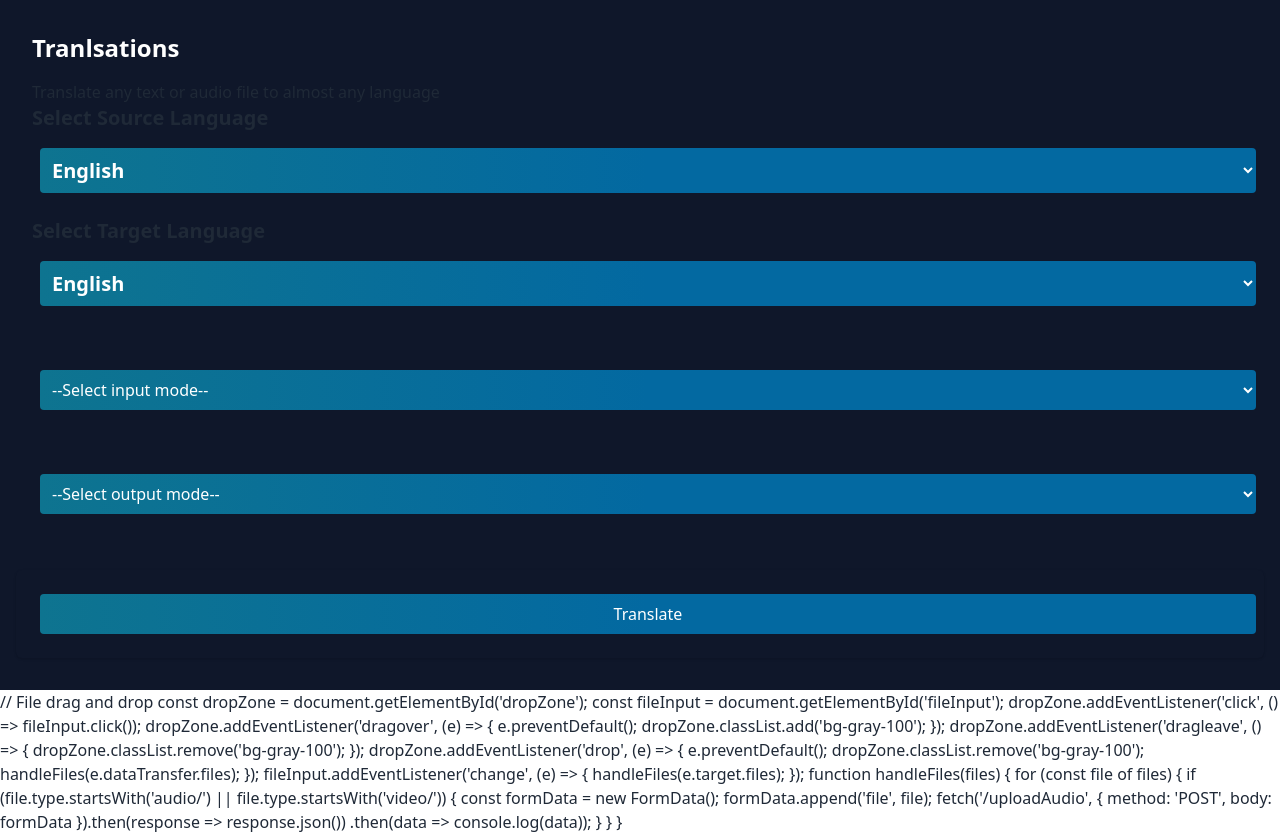
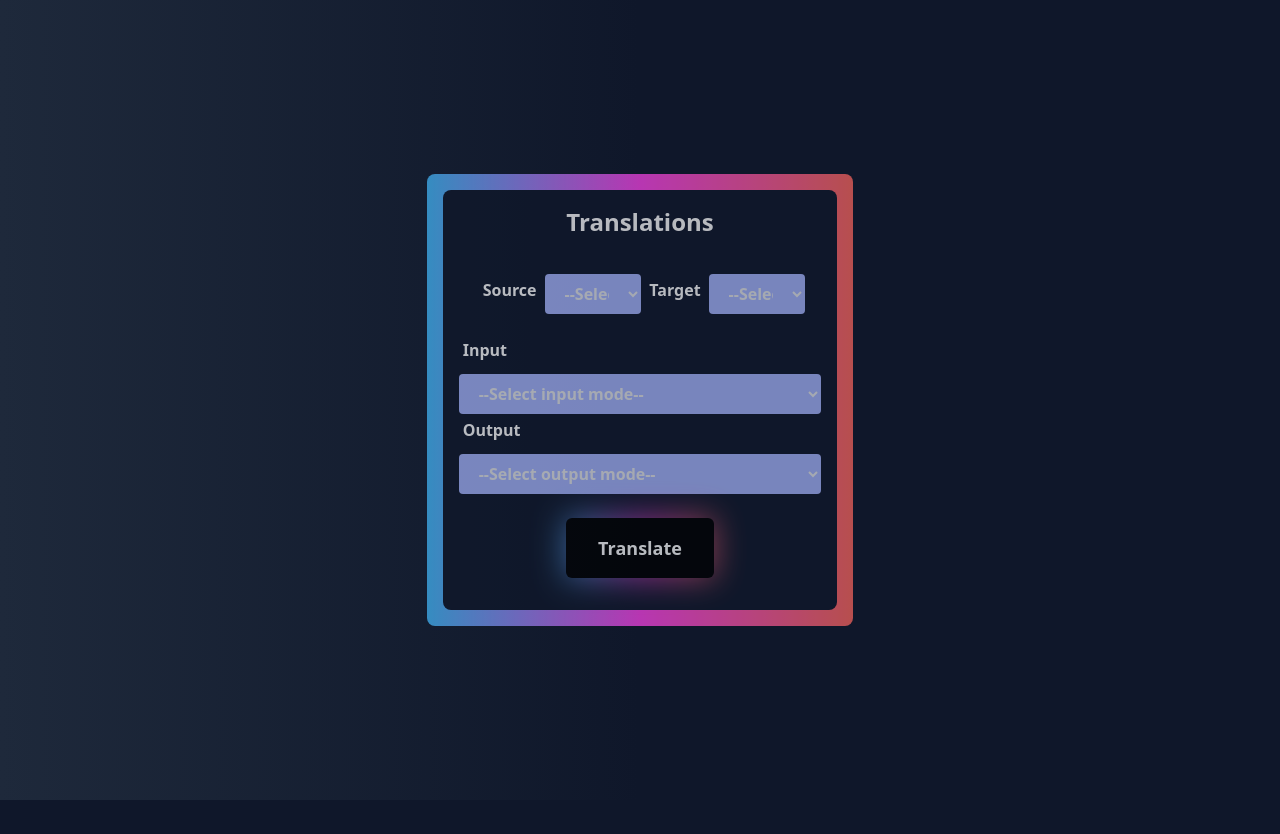
Before and after one commit to syn-ai/translation-inference, a FastAPI app: page / in a window 1280 px wide. After the commit the page ends 800 px from the top, so only its background shows below. Run offline with FastAPI, Linux system fonts and the light colour scheme; some libraries are stand-ins or nearby versions.

Commit message:
feat: updated styling

```diff
--- a/frontend/routes/language_route.py
+++ b/frontend/routes/language_route.py
@@ -15,7 +15,19 @@
 ]
 
 TARGET_LANGUAGES = [
+    "--Select Language--",
     "English",
+    "Cantonese",
+    "French",
+    "German",
+    "Hindi",
+    "Italian",
+    "Japanese",
+    "Korean",
+    "Mandarin Chinese",
+    "Russian",
+    "Spanish",
+    "---",
     "Afrikaans",
     "Amharic",
     "Armenian",
@@ -27,7 +39,6 @@
     "Bosnian",
     "Bulgarian",
     "Burmese",
-    "Cantonese",
     "Catalan",
     "Cebuano",
     "Central",
@@ -39,29 +50,23 @@
     "Egyptian Arabic",
     "Estonian",
     "Finnish",
-    "French",
     "Galician",
     "Ganda",
     "Georgian",
-    "German",
     "Gujarati",
     "Halh Mongolian",
     "Hebrew",
-    "Hindi",
     "Hungarian",
     "Icelandic",
     "Igbo",
     "Indonesian",
     "Irish",
-    "Italian",
-    "Japanese",
     "Javanese",
     "Kabuverdianu",
     "Kamba",
     "Kannada",
     "Kazakh",
     "Khmer",
-    "Korean",
     "Kyrgyz",
     "Lao",
     "Lithuanian",
@@ -71,7 +76,6 @@
     "Maithili",
     "Malayalam",
     "Maltese",
-    "Mandarin Chinese",
     "Mandarin Chinese Hant",
     "Marathi",
     "Meitei",
@@ -90,7 +94,6 @@
     "Portuguese",
     "Punjabi",
     "Romanian",
-    "Russian",
     "Serbian",
     "Shona",
     "Sindhi",
@@ -98,7 +101,6 @@
     "Slovenian",
     "Somali",
     "Southern Pashto",
-    "Spanish",
     "Standard Latvian",
     "Standard Malay",
     "Swahili",
@@ -124,10 +126,6 @@
 async def get_languages(request: Request):
     lines = []
     for option in TARGET_LANGUAGES:
-        lines.append(f"<option value=\"{option}\">{option}</option>")
+        lines.append(f'<option class="block bg-cyan-200 hover:bg-cyan-400 dark:hover:bg-cyan-700 dark:bg-cyan-600 px-4 py-2 rounded-t whitespace-no-wrap" value=\"{option}\">{option}</option>')
 
     return {"target_languages": "\n".join(lines)}
-
-@router.get("/tasks")
-async def get_task_string(request: Request):
-    return {"task": task}
--- a/templates/components/dropZone.html
+++ b/templates/components/dropZone.html
@@ -1,5 +1,4 @@
 {% block dropZone %}
-<section class="font-semibold text-xl">
     <h2>Drop File</h2>
     <div id="dropZone"
          class="border-2 border-gray-300 p-4 border-dashed rounded-lg text-center">
@@ -11,5 +10,4 @@
                accept=".mp3,.wav,.mkv,.mp4,.txt"
                multiple>
     </div>
-</section>
 {% endblock %}
--- a/templates/components/inputModeDropdown.html
+++ b/templates/components/inputModeDropdown.html
@@ -1,10 +1,10 @@
 {% block inputModeDropdown %}
   <!-- Middle Column -->
   <select id="inputModeOptions" name="inputModeOptions"
-  class="bg-gradient-to-r from-cyan-700 via-cyan-800 via-emerald-800 via-sky-700 to-sky-700 m-2 p-2 rounded w-full text-white"
+ class="inline-flex items-center bg-indigo-300 hover:bg-indigo-400 dark:bg-indigo-500 px-4 py-2 rounded w-full font-semibold text-gray-200 dark:text-white"
   hx-get="/inputModeOptions" hx-trigger="change" hx-target="#inputContent">
-<option value="">--Select input mode--</option>
-<option value="text">Text</option>
-<option value="audio">Audio</option>
+<option class="block bg-indigo-200 hover:bg-indigo-400 dark:hover:bg-indigo-500 dark:bg-indigo-600 px-4 py-2 rounded-t whitespace-no-wrap"  value="">--Select input mode--</option>
+<option class="block bg-indigo-200 hover:bg-indigo-400 dark:hover:bg-indigo-500 dark:bg-indigo-600 px-4 py-2 whitespace-no-wrap" value="text">Text</option>
+<option class="block bg-indigo-200 hover:bg-indigo-400 dark:hover:bg-indigo-500 dark:bg-indigo-600 px-4 py-2 rounded-b whitespace-no-wrap" value="audio">Audio</option>
 </select>
 {% endblock %}
--- a/templates/components/outputModeDropdown.html
+++ b/templates/components/outputModeDropdown.html
@@ -1,10 +1,10 @@
 {% block outputModeDropdown %}
   <!-- Middle Column -->
   <select id="outputModeOptions" name="outputModeOptions"
-  class="bg-gradient-to-r from-cyan-700 via-cyan-800 via-emerald-800 via-sky-700 to-sky-700 m-2 p-2 rounded w-full text-white"
+      class="inline-flex items-center bg-indigo-300 hover:bg-indigo-400 dark:bg-indigo-500 px-4 py-2 rounded w-full font-semibold text-gray-200 dark:text-white"
   hx-get="/outputModeOptions" hx-trigger="change" hx-target="#outputContent">
-<option value="">--Select output mode--</option>
-<option value="text">Text</option>
-<option value="audio">Audio</option>
+<option class="block bg-indigo-200 hover:bg-indigo-400 dark:hover:bg-indigo-500 dark:bg-indigo-600 px-4 py-2 rounded-t whitespace-no-wrap" value="">--Select output mode--</option>
+<option class="block bg-indigo-200 hover:bg-indigo-400 dark:hover:bg-indigo-500 dark:bg-indigo-600 px-4 py-2 whitespace-no-wrap"value="text">Text</option>
+<option class="block bg-indigo-200 hover:bg-indigo-400 dark:hover:bg-indigo-500 dark:bg-indigo-600 px-4 py-2 rounded-b whitespace-no-wrap"value="audio">Audio</option>
 </select>
 {% endblock %}
--- a/templates/components/sourceLanguageDropdown.html
+++ b/templates/components/sourceLanguageDropdown.html
@@ -1,18 +1,8 @@
 {% block sourceLanguageDropdown %}
-  <!-- Middle Column -->
-  <section class="font-semibold text-xl">
-    <div class="space-x-2">
-      <select id="sourceLanguageOptions"
-      class="bg-gradient-to-r from-cyan-700 via-cyan-800 via-emerald-800 via-sky-700 to-sky-700 m-2 p-2 rounded w-full text-white"
-      hx-get="/languages"
-      hx-trigger="load"
-      hx-target="#sourceLanguageOptions"
-      default="English"
-      value=""
-      >
-        <option value="">Select Source Lanaguage</option>
-        <!-- Options will be injected here -->
-      </select>
-      </div>
-  </section>
+<select id="sourceLanguageOptions"
+  class="inline-flex items-center bg-indigo-300 hover:bg-indigo-400 dark:bg-indigo-500 px-4 py-2 rounded w-full font-semibold text-gray-200 dark:text-white"
+  hx-get="/languages" hx-trigger="load" hx-target="#sourceLanguageOptions" default="English" value="">
+  <option value="">Select Source Lanaguage</option>
+  <!-- Options will be injected here -->
+</select>
 {% endblock %}
--- a/templates/components/targetLanguageDropdown.html
+++ b/templates/components/targetLanguageDropdown.html
@@ -1,16 +1,11 @@
 {% block targetLanguageDropdown %}
-  <!-- Middle Column -->
-  <section class="font-semibold text-xl">
-    <div class="space-x-2">
       <select
       id="targetLanguageOptions"
-      class="bg-gradient-to-r from-cyan-700 via-cyan-800 via-emerald-800 via-sky-700 to-sky-700 m-2 p-2 rounded w-full text-white"
+      class="inline-flex items-center bg-indigo-300 hover:bg-indigo-400 dark:bg-indigo-500 px-4 py-2 rounded w-full font-semibold text-gray-200 dark:text-white"
       hx-get="/languages"
       hx-trigger="load"
       hx-target="#targetLanguageOptions">
-        <option value="">Select targe lanaguage</option>
+        <option value="">Select target lanaguage</option>
         <!-- Options will be injected here -->
       </select>
-      </div>
-  </section>
 {% endblock %}
--- a/templates/components/translateButton.html
+++ b/templates/components/translateButton.html
@@ -1,14 +1,16 @@
 {% block translateButton %}
-  <section class="bg-slate-900 shadow rounded-md w-full">
-    <div class="mt-4 p-4 rounded-md w-full spacey-y-2">
-      <button
-      id="translateButton"
-      class="bg-gradient-to-r from-cyan-700 via-cyan-800 via-emerald-800 via-sky-700 to-sky-700 m-2 p-2 rounded w-full text-white">
-      <!--hx-post="/translate"
-      hx-trigger="click"
-      hx-include="#textInputArea, #inputModeOptions, #outputModeOptions, #sourceLanguageOptions, #targetLanguageOptions"
-      hx-target="#outputContent">-->
-      Translate</button>
+<div class="w-full container">
+  <div class="flex flex-wrap justify-evenly content-center bg-slate-900">
+      <div class="inline-flex relative group">
+    <div
+    class="absolute -inset-px group-hover:-inset-1 bg-gradient-to-r from-[#44BCFF] via-[#FF44EC] to-[#FF675E] opacity-70 group-hover:opacity-100 blur-lg transitiona-all animate-tilt duration-1000 group-hover:duration-200">
     </div>
-  </section>
+      <button id="translateButton"
+        href="#translateButton" title="Translate"
+        class="inline-flex relative justify-center items-center bg-black px-8 py-4 rounded-md font-bold font-pj text-lg text-white transition-all duration-200 focus:outline-none focus:ring-2 focus:ring-offset-2 focus:ring-gray-900"
+        role="button">Translate
+  </button>
+      </div>
+  </div>
+</div>
 {% endblock %}
--- a/templates/main.html
+++ b/templates/main.html
@@ -1,60 +1,46 @@
 <!-- component_library/templates/components/audio_chat.html -->
 {% extends "shared/_base.html" %}
 {% block content %}
-    <div class="flex flex-col justify-center bg-slate-900 p-4">
-        <div class="col-span-4 mx-auto p-4 container">
-            <div class="mb-4">
-                <h1 class="mb-4 font-bold text-2xl text-white">Tranlsations</h1>
-                <p>Translate any text or audio file to almost any language</p>
-                <div class="mb-4">
-                    <div id="sourceLanguageDropdown" class="mb-4">
-                        <h2 class="mb-2 font-semibold text-xl">Select Source Language</h2>
+<div class="flex flex-wrap justify-evenly content-center bg-slate-900 p-4 rounded-lg w-full h-full">
+    <h1 class="flex flex-col justify-center mb-4 font-bold text-2xl text-white item">Translations</h1>
+    <div class="flex justify-center items-center mx-auto p-4 rounded-sm w-full container">
+        <p class="mb-2 p-2 w-1/4 text-l text-white"><b>Source</b></p>
         {% block sourceLanguageDropdown %}
         {% include "components/sourceLanguageDropdown.html" %}
         {% endblock %}
-                    </div>
-                    <div id="targetLanguageDropdown" class="mb-4">
-                        <h2 class="mb-2 font-semibold text-xl">Select Target Language</h2>
+        <p class="mb-2 p-2 w-1/4 text-l text-white"><b>Target</b></p>
         {% block targetLangaugeDropdown %}
         {% include "components/targetLanguageDropdown.html" %}
         {% endblock %}
     </div>
-                </div>
-            </div>
-        </div>
-        <div class="flex flex-col justify-center bg-slate-900">
-            <div class="col-span-4 mx-auto p-4 container">
-                <div id="inputContainer" class="mb-4">
-                    <div class="mb-4">
+    <div id="inputContainer" class="flex flex-col justify-center mb-2 w-full">
+        <p class="mb-2 p-1 text-l text-white"><b>Input</b></p>
         {% block inputModeDropdown %}
         {% include "components/inputModeDropdown.html" %}
         {% endblock %}
-                    </div>
         {% block inputContent %}
         {% include "components/inputContent.html" %}
         {% endblock %}
-                </div>
-            </div>
-            <div class="col-span-8 mx-auto p-4 w-full container">
-                <div id="outputContainer" class="mb-4">
-                    <div class="mb-4">
+        <div id="outputContainer" class="flex flex-col justify-center mb-2 w-full">
+            <p class="mb-2 p-1 text-l text-white"><b>Output</b></p>
             {% block outputModeDropdown %}
             {% include "components/outputModeDropdown.html" %}
             {% endblock %}
-                    </div>
             {% block outputContent %}
             {% include "components/outputContent.html" %}
             {% endblock %}
         </div>
     </div>
-            <div id="translateButtonContainer" class="mb-4">
+    <div id="translateButtonContainer" class="bg-slate-900 mb-2 p-2">
         {% block translateButton %}
         {% include "components/translateButton.html" %}
         {% endblock %}
     </div>
 </div>
-    </div>
 
+
+
+<script>
     // File drag and drop
     const dropZone = document.getElementById('dropZone');
     const fileInput = document.getElementById('fileInput');
@@ -96,7 +82,7 @@
     }
 </script>
 <script>
-        document.getElementById('translateButton').addEventListener('click', function(event) {
+    document.getElementById('translateButton').addEventListener('click', function (event) {
         event.preventDefault();
 
         var textInputArea = document.getElementById('textInputArea') ? document.getElementById('textInputArea').value : '';
--- a/templates/shared/_base.html
+++ b/templates/shared/_base.html
@@ -1,17 +1,18 @@
 <!DOCTYPE html>
-<html lang="en" class="w-full">
+<html lang="en" class="bg-slate-800 bg-gradient-to-r from-slate-900 via-gray-800 via-slate-700 to-slate-800 w-full h-full">
   <head>
     <meta charset="UTF-8" />
     <meta name="viewport" content="width=device-width, initial-scale=1.0" />
-    <title>Eden Mining Operations GUI</title>
+    <title>Translations</title>
     <script src="https://unpkg.com/htmx.org"></script>
     <link href="https://cdn.jsdelivr.net/npm/daisyui@4.4.23/dist/full.min.css" rel="stylesheet" type="text/css" />
     <script src="https://cdn.tailwindcss.com"></script>
     <script src="https://cdn.jsdelivr.net/npm/chart.js"></script>
   </head>
 
-  <body class="flex justify-center items-center col-span-6 bg-gradient-to-r from-cyan-7000 via-cyan-700 via-emerald-600 via-sky-800 to-sky-700 h-full">
-    <div id="content w-full">
+  <body
+  class="flex flex-col justify-center items-center col-span-12 bg-gradient-to-r from-slate-800 via-gray-800 via-slate-900 to-slate-900 p-2 rounded-m w-full h-full">
+    <div id="content" class="absolute flex flex-col justify-center align-items-middle bg-gradient-to-r from-[#44BCFF] via-[#FF44EC] to-[#FF675E] opacity-70 opacity-70 p-4 rounded-lg w-1/3">
       {% block content %}
 
       {% endblock %}
@@ -26,4 +27,7 @@
       })
     </script>
   </body>
+  <footer class="bg-slate-900">
+
+  </footer>
 </html>
```
Lines whose indentation alone changed are shown as unchanged.
